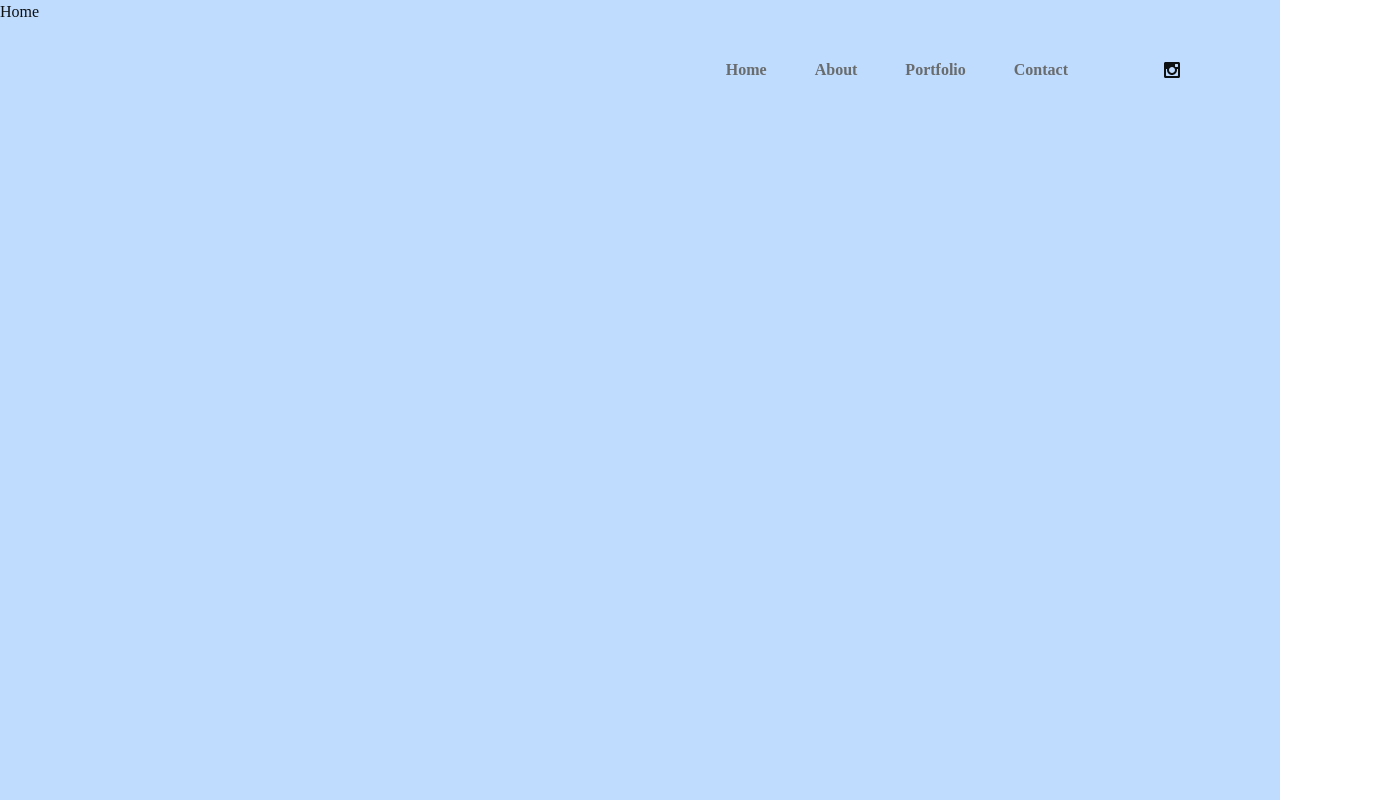
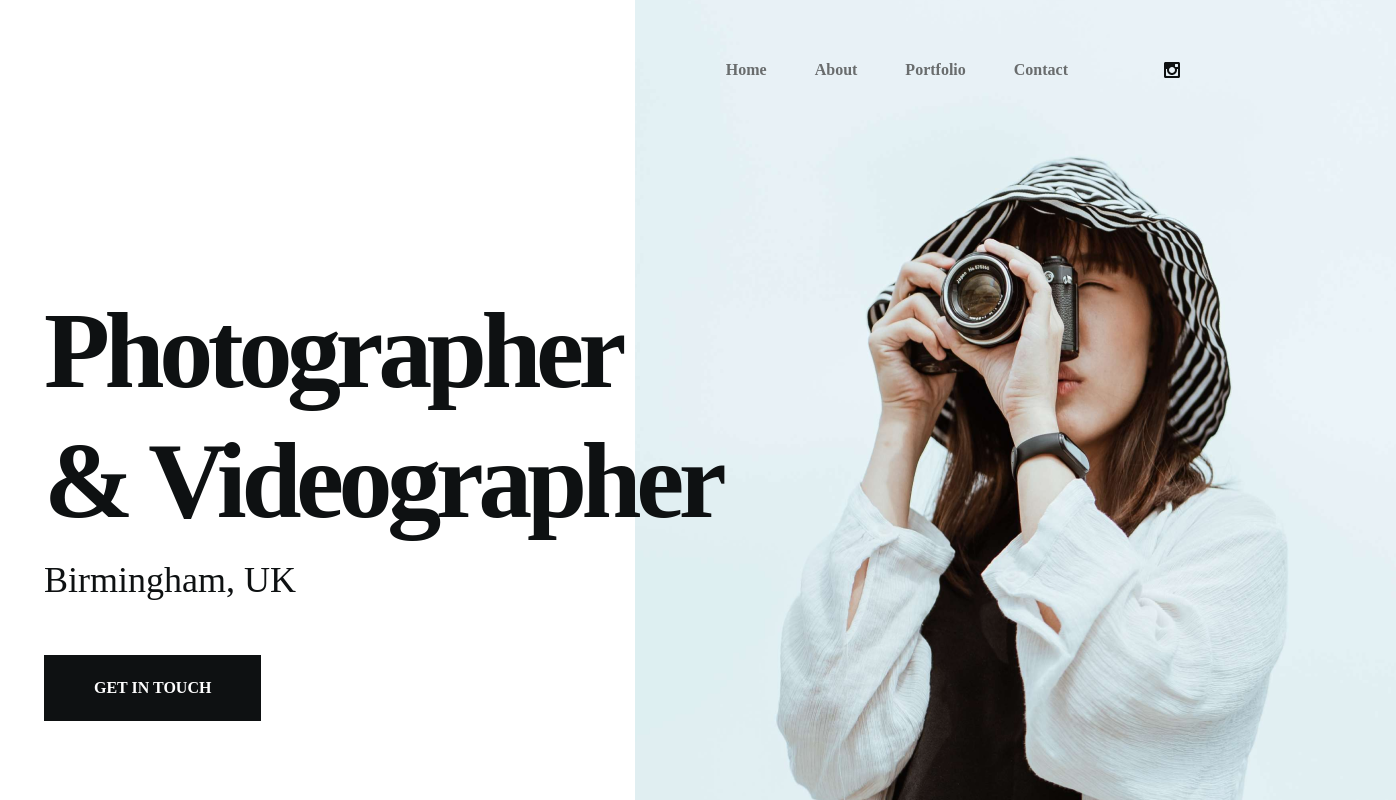
Before and after one commit to LewisMurray00/photography_template, a React (Create React App) app: page / in a window 1280 px wide. Shown: the top 800 px of the page, 1396 px wide, since content can reach past the window. Built offline with nearby package versions, Linux system fonts and the light colour scheme; the HTML template or start-up script is replaced by a standard one.

Commit message:
Creating the landing page

```diff
--- a/src/Components/Header.js
+++ b/src/Components/Header.js
@@ -11,7 +11,7 @@
 
 const Header = () => {
   return (
-    <header className='fixed w-full px-[30px] lg:px-[100px] z-30 h-[100px] lg:h-[140px] flex items-center '>
+    <header className='fixed w-full px-[30px] lg:px-[100px] z-30 h-[100px] lg:h-[140px] flex items-center'>
 
       <div className='flex flex-col lg:flex-row-reverse lg:items-center w-full justify-between float-right'>
 
--- a/src/Pages/Home.js
+++ b/src/Pages/Home.js
@@ -1,9 +1,37 @@
 import React from 'react'
+
+//import images
+import WomanImg from '../Img/Home/HomeWoman.png';
+
+import { Link } from 'react-router-dom';
 
 const Home = () => {
   return (
-    <section className='section bg-blue-200'>
-      Home
+    <section className='section'>
+
+      <div className='container mx-auto h-full relative'>
+        {/* Text and image wrapper */}
+        <div className='flex flex-col justify-center '>
+          <div className='w-full pt-36 pb-14 lg:pt-0 lg:pb-0 lg:w-auto z-10 lg:absolute flex flex-col justify-center items-center lg:items-start'>
+            <h1 className='h1'>
+              Photographer <br /> & Videographer
+            </h1>
+            <p className='text-[26px] lg:text-[36px] font-primary mb-4 lg:mb-12'>
+              Birmingham, UK
+            </p>
+            <Link to={'/contact'} className='btn mb-[30px]'>Get in touch</Link>
+          </div>
+
+          <div className='flex justify-end max-h-96 lg:max-h-max'>
+            <div className='relative lg:-right-40 overflow-hidden'>
+              <img src={WomanImg} alt='Women holding camera' className='h-full w-full'/>
+            </div>
+          </div>
+        </div>
+
+
+      </div>
+
     </section>
   )
 }
--- a/src/index.css
+++ b/src/index.css
@@ -4,7 +4,7 @@
 
 @layer base {
   body {
-    @apply overflow-hidden text-primary font-secondary bg-white;
+    @apply /*{overflow-hidden}*/ text-primary font-secondary bg-white;
   }
   .h1 {
     @apply text-[54px] lg:text-[108px] font-primary font-bold capitalize leading-[120%] tracking-[-0.05em] mb-2;
@@ -16,9 +16,3 @@
     @apply py-[18px] px-[50px] h-[66px] flex items-center justify-center text-base uppercase font-secondary font-semibold bg-primary text-white;
   }
 }
-
-/* .header{
-  background-color: pink;
-  position: fixed;
-  width: ;
-} */
```
